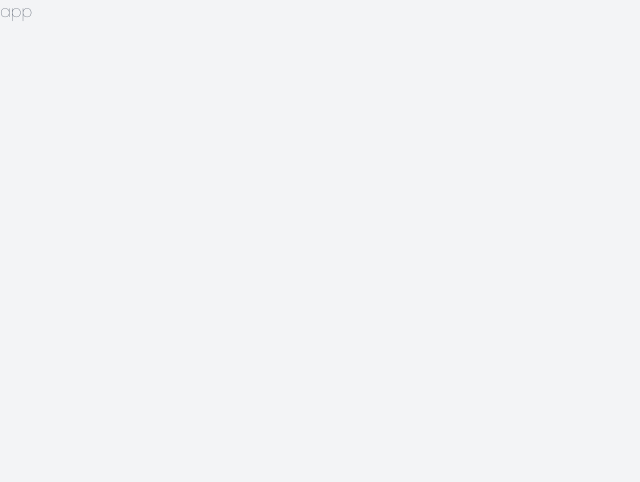
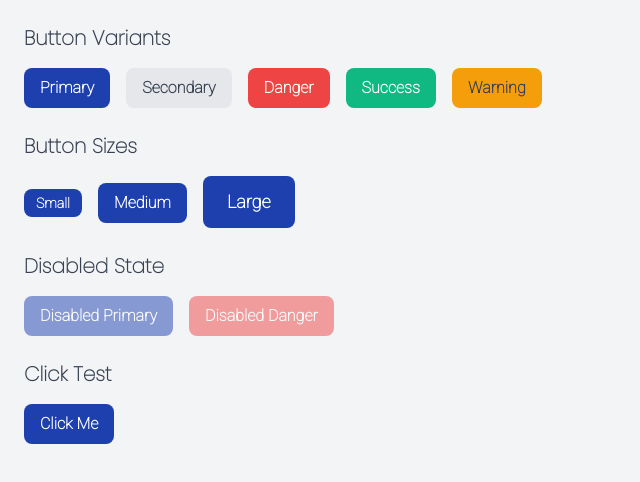
Before and after one commit to Gurpreet-Singh-01/E-commerce-frontend, a React (Vite) app: page / in a window 1280 px wide. Shown: the top 482 px of the page, without its empty margins (0-640 px from the left). Built offline with nearby package versions, Linux system fonts and the light colour scheme.

Commit message:
Tested Buttons

```diff
--- a/src/App.jsx
+++ b/src/App.jsx
@@ -1,10 +1,36 @@
 import React from 'react';
-
+import Button from './components/Button'
 
 const App = () => {
   return (
-    <div>
-     app
+    <div className="space-y-4 p-6 bg-gray-100 min-h-screen">
+      <h2 className="text-xl font-bold">Button Variants</h2>
+
+      <div className="space-x-4">
+        <Button variant="primary">Primary</Button>
+        <Button variant="secondary">Secondary</Button>
+        <Button variant="danger">Danger</Button>
+        <Button variant="success">Success</Button>
+        <Button variant="warning">Warning</Button>
+      </div>
+
+      <h2 className="text-xl font-bold mt-6">Button Sizes</h2>
+      <div className="space-x-4">
+        <Button size="small">Small</Button>
+        <Button size="medium">Medium</Button>
+        <Button size="large">Large</Button>
+      </div>
+
+      <h2 className="text-xl font-bold mt-6">Disabled State</h2>
+      <div className="space-x-4">
+        <Button disabled>Disabled Primary</Button>
+        <Button variant="danger" disabled>Disabled Danger</Button>
+      </div>
+
+      <h2 className="text-xl font-bold mt-6">Click Test</h2>
+      <Button onClick={() => alert('Button clicked!')}>
+        Click Me
+      </Button>
     </div>
   );
 };
```
